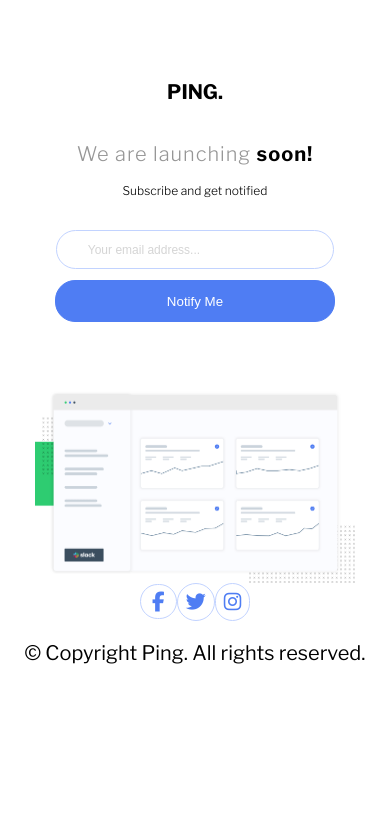
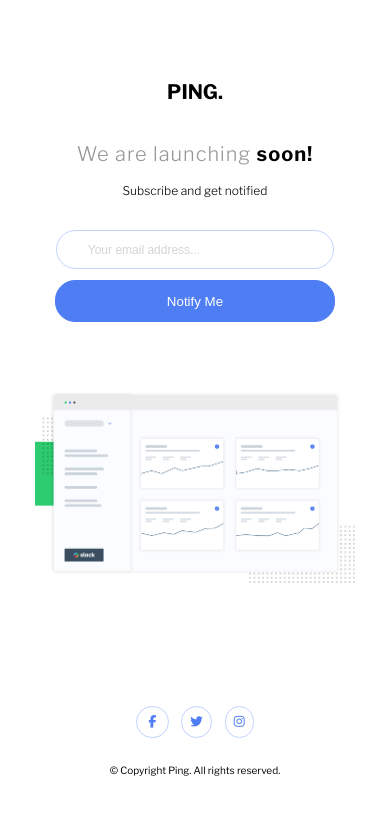
Before and after one commit to Simplify4Me2/ping-coming-soon, a website: page index.html in a window 390 px wide. Drawn offline with nearby package versions, Linux system fonts and the light colour scheme.

Commit message:
mobile design pixel perfect

```diff
--- a/index.html
+++ b/index.html
@@ -50,9 +50,9 @@
 
     <footer>
       <nav>
-        <i class="fa-brands fa-facebook-f"></i>
-        <i class="fa-brands fa-twitter"></i>
-        <i class="fa-brands fa-instagram"></i>
+        <i class="fa-brands fa-facebook-f fa-2xs"></i>
+        <i class="fa-brands fa-twitter fa-2xs"></i>
+        <i class="fa-brands fa-instagram fa-2xs"></i>
       </nav>
       <p>&copy; Copyright Ping. All rights reserved.</p>
     </footer>
--- a/main.sass
+++ b/main.sass
@@ -24,6 +24,9 @@ body
 
 header
     margin-top: 4.5rem
+
+main
+    margin-bottom: 7.3rem
 
 section
     display: flex
@@ -63,20 +66,23 @@ button p
     margin-top: 0.7rem
 
 footer i:first-child
-    border-style: solid
-    border-radius: 20px
-    padding: 0.4rem 0.7rem
+    padding: 0.9rem 0.7rem
 
 i
     color: $primary-blue
     border: 0.1rem solid $secondary-pale-blue
     border-radius: 20px
-    padding: 0.5rem
+    padding: 0.9rem 0.5rem
+    margin: 0.4rem
+
+footer p
+    font-size: 10px
 
 nav
     display: flex
     align-items: center
     justify-content: center
+    margin-bottom: 1.2rem
 
 img
     width: 20rem
```
Also changed, not shown: css/style.css, 1 other file.
